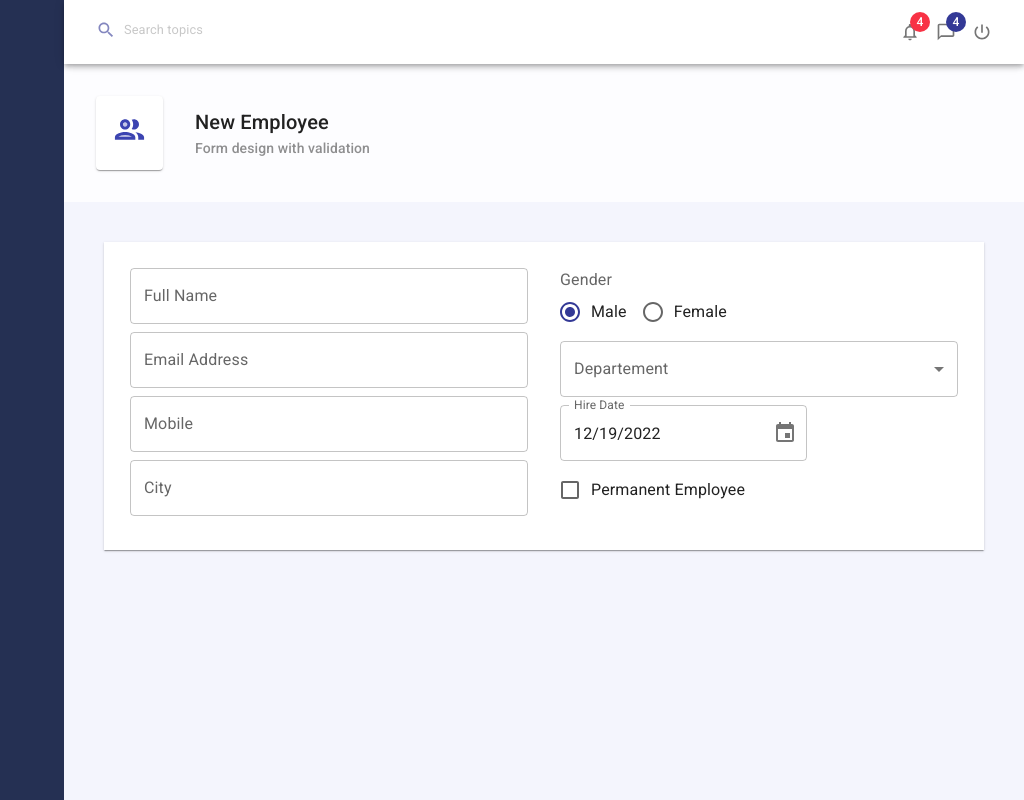
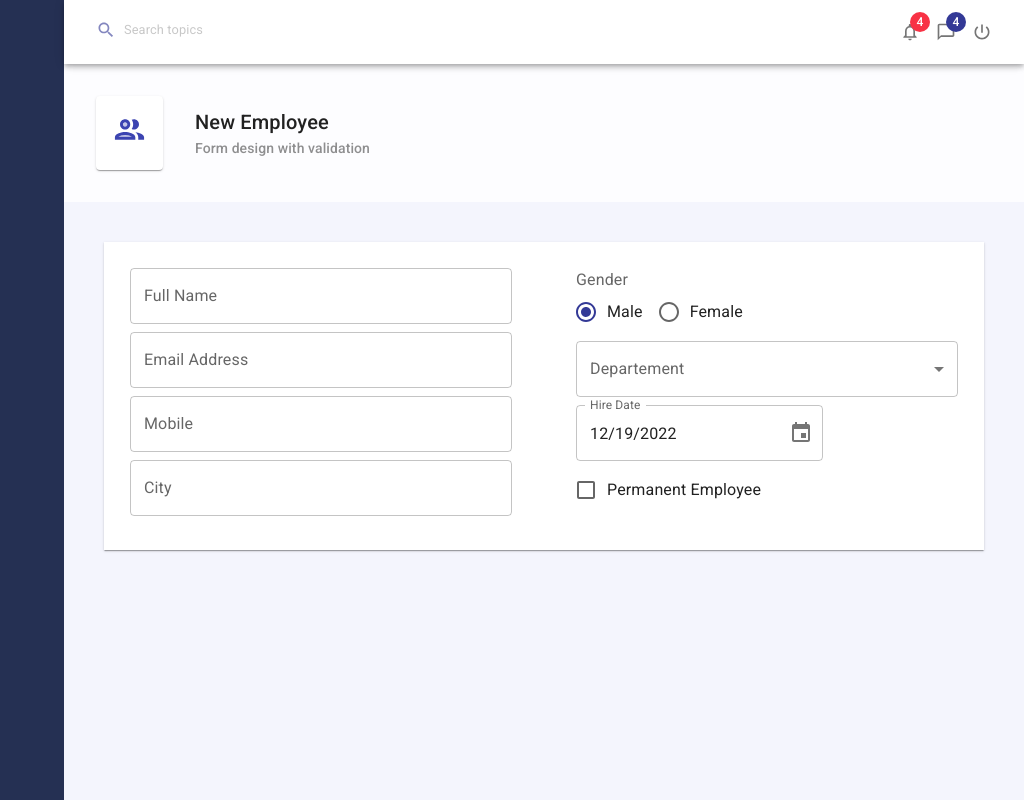
Before and after one commit to urbain32/complete-mui-system, a React (Create React App) app: page / in a window 1280 px wide. Shown: the whole page, without its empty margins (256-1280 px from the left). Built offline with nearby package versions, Linux system fonts and the light colour scheme.

Commit message:
spacing of 8

```diff
--- a/src/pages/employees/EmployeesForm.js
+++ b/src/pages/employees/EmployeesForm.js
@@ -23,7 +23,7 @@ const EmployeesForm = () => {
   console.log("first", values);
   return (
     <Form>
-      <Grid container spacing={4}>
+      <Grid container spacing={8}>
         <Grid item xs={6}>
           <Controls.Input
             label="Full Name"
```
